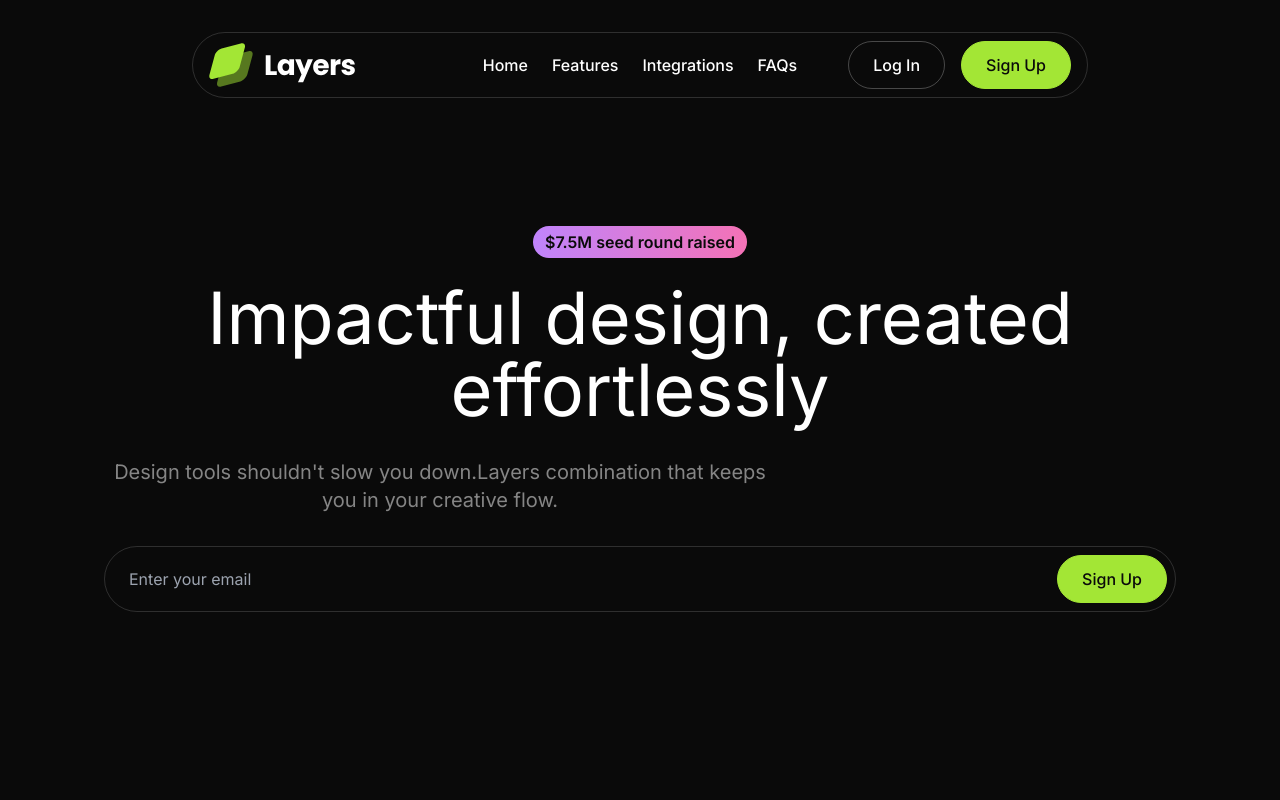
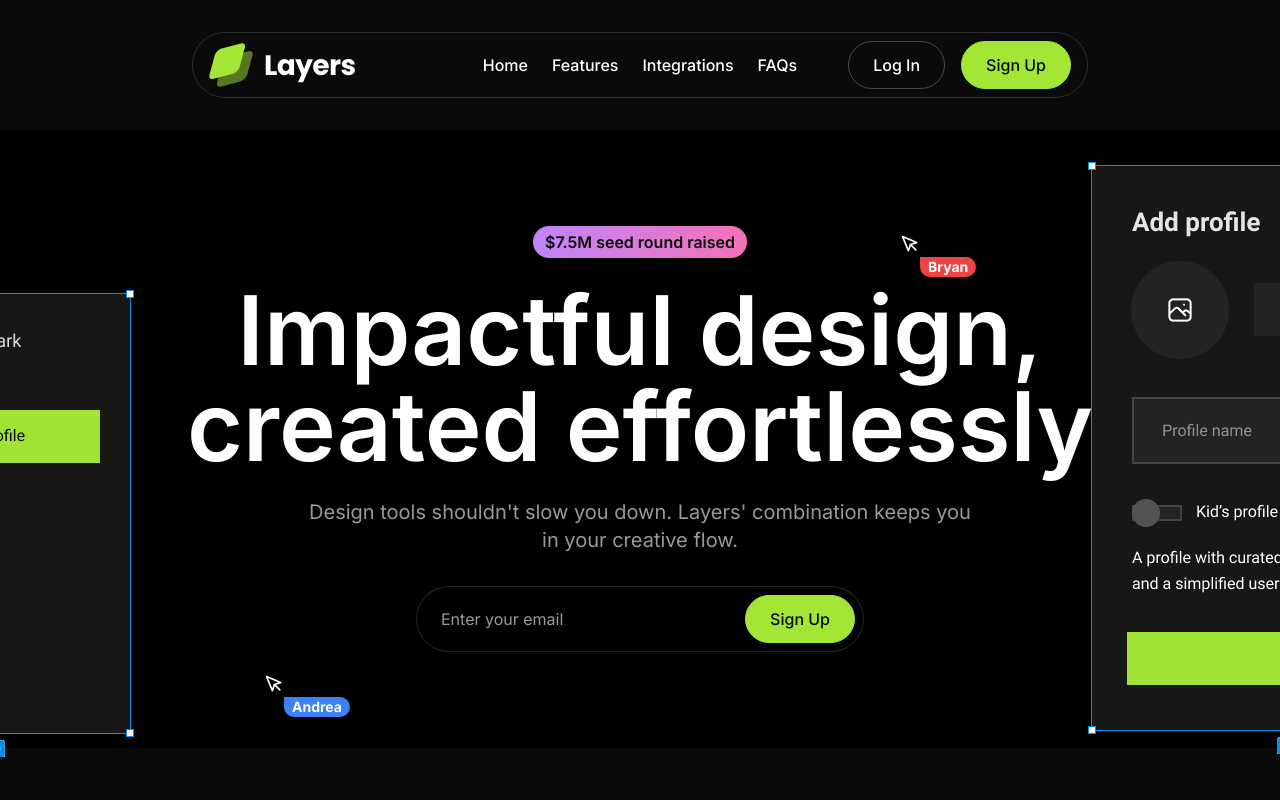
Before and after one commit to harsh6183/Edito, a Next.js app: page / in a window 1280 px wide. Shown: the top 800 px of the page. Built offline with nearby package versions, Linux system fonts and the light colour scheme.

Commit message:
Hero landing page changes done

```diff
--- a/src/app/page.tsx
+++ b/src/app/page.tsx
@@ -1,10 +1,12 @@
 import Navbar from "@/sections/Navbar";
 import Hero from "@/sections/Hero"
+import LogoTicker from "@/sections/LogoTicker";
 
 export default function Home() {
     return <>
         <Navbar />
         <Hero />
+        <LogoTicker/>
 
     </>;
 }
--- /dev/null
+++ b/src/components/Pointer.tsx
@@ -0,0 +1,33 @@
+import { div } from "framer-motion/client";
+import { twMerge } from "tailwind-merge";
+
+export default function Pointer(
+    props:{
+    name:string;
+    color?:"red"|"blue"}
+) {
+    const{name,color}=props;
+    return (
+        <div className="relative">
+            <svg
+                xmlns="https://www.w3.org/2000/svg"
+                width={24}
+                height={24}
+                viewBox="0 0 24 24"
+                fill="none"
+                stroke="currentColor"
+                strokeWidth={2}
+                strokeLinejoin="round"
+                strokeLinecap="round"
+                className="feather feather-mouse-pointer text-white size-5">
+                <path d="M3 3l7.07 16.97 2.51-7.39 7.39-2.251L3 3z"></path>
+                <path d="M13 13l6 6"></path>
+            </svg>
+            <div className="absolute top-full left-full">
+                <div className={twMerge("inline-flex rounded-full font-bold text-sm bg-blue-500 px-2 rounded-tl-none",
+                    color==="red" && "bg-red-500"
+                )}>{name}</div>
+            </div>
+        </div>
+    )
+}
--- a/src/sections/Hero.tsx
+++ b/src/sections/Hero.tsx
@@ -1,24 +1,55 @@
-import { section } from "framer-motion/client"
+import { section } from "framer-motion/client";
+import Image from "next/image";
 import Button from "@/components/Button";
+import designExample1Image from "@/assets/images/design-example-1.png";
+import designExample2Image from "@/assets/images/design-example-2.png";
+import Pointer from "@/components/Pointer";
 
 export default function Hero() {
   return (
-        <section className="py-24 ">
-            <div className="container">
-                <div className="flex justify-center" >
-                    <div className="inline-flex py-1 px-3 bg-gradient-to-r from-purple-400 to-pink-400 rounded-full text-neutral-950 font-semibold">$7.5M seed round raised</div></div>
-                <h1 className="text-6xl md:text-7xl font-medum text-center mt-6">Impactful design, created effortlessly</h1>
-                <p className="text-center text-xl text-white/50 max-w-2xl mt-8">Design tools shouldn't slow you down.Layers combination that keeps you in your creative flow.</p>
+    <section className="py-24 overflow-x-clip relative bg-black text-white">
+      <div className="container relative z-10">
+        {/* Background Images */}
+        <div className="absolute -left-56 top-16 hidden lg:block z-0">
+          <Image src={designExample1Image} alt="Design example 1 image" />
+        </div>
+        <div className="absolute -right-72 -top-16 hidden lg:block z-0">
+          <Image src={designExample2Image} alt="Design example 2 image" />
+        </div>
 
-                <form className="flex border border-white/15 rounded-full p-2 mt-8 w-full  mx-w-lg mx-auto">
+        {/* Pointer Badges */}
+        <div className="absolute left-56 top-[28rem] hidden lg:block z-10">
+          <Pointer name="Andrea" />
+        </div>
+        <div className="absolute right-80 top-2 hidden lg:block z-10">
+          <Pointer name="Bryan" color="red" />
+        </div>
+
+        {/* Hero Content */}
+        <div className="flex justify-center z-10 relative">
+          <div className="inline-flex py-1 px-3 bg-gradient-to-r from-purple-400 to-pink-400 rounded-full text-neutral-950 font-semibold">
+            $7.5M seed round raised
+          </div>
+        </div>
+
+        <h1 className="text-4xl md:text-6xl lg:text-8xl font-semibold text-center mt-6 leading-tight z-10 relative">
+          Impactful design, <br className="hidden md:inline" /> created effortlessly
+        </h1>
+
+        <p className="text-center text-lg md:text-xl text-white/60 max-w-2xl mx-auto mt-6 z-10 relative">
+          Design tools shouldn't slow you down. Layers' combination keeps you in your creative flow.
+        </p>
+
+        {/* Email Signup */}
+        <form className="flex items-center border border-white/15 rounded-full p-2 mt-8 w-full max-w-md mx-auto z-10 relative bg-black">
           <input
             type="email"
-                     className="bg-transparent px-4 focus:outline-none md:flex-1" placeholder="Enter your email" aria-placeholder="Enter your email" />
-                    <Button
-                    type="submit"
-                    variant="primary"
-                    className=" whitespace-nowrap"
-                    size="sm">Sign Up</Button>
+            className="bg-transparent px-4 py-2 flex-grow text-white focus:outline-none placeholder-white/60 w-full"
+            placeholder="Enter your email"
+          />
+          <Button type="submit" variant="primary" className="whitespace-nowrap" size="sm">
+            Sign Up
+          </Button>
         </form>
       </div>
     </section>
--- a/src/sections/LogoTicker.tsx
+++ b/src/sections/LogoTicker.tsx
@@ -6,6 +6,8 @@
 import apexLogo from "@/assets/images/apex.svg";
 import celestialLogo from "@/assets/images/celestial.svg";
 import twiceLogo from "@/assets/images/twice.svg";
+import { section } from "framer-motion/client";
+import Image from "next/image";
 
 const logos = [
     { name: "Quantum", image: quantumLogo },
@@ -19,5 +21,18 @@
 ];
 
 export default function LogoTicker() {
-    return <div>Logo Ticker</div>;
+    return (
+        <section className="py-24 overflow-x-clip">
+            <div className="container">
+                <h3 className="text-center text-white/50 text-xl">Already chosen by these market leaders</h3>
+            </div>
+            <div className="overflow-hidden mt-12 [mask-image:linear-gradient(to_right,transparent,black_10%,black_90%,transparent)]">
+                <div className="flex gap-24 pr-24 ">
+                    {logos.map(logo=>(
+                        <Image src={logo.image} key={logo.name} alt={logo.name}/>
+                    ))}
+                </div>
+            </div>
+        </section>
+    )
 }
```
Lines whose indentation alone changed are shown as unchanged.
